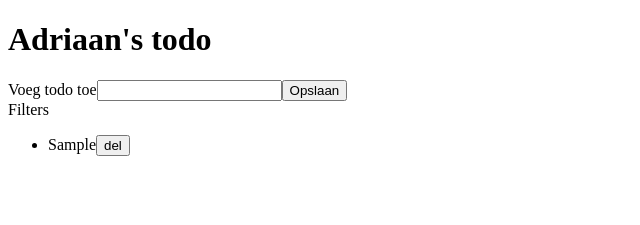
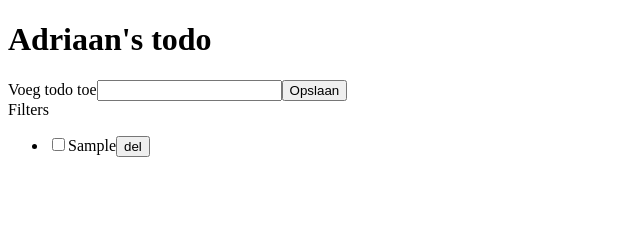
Before and after one commit to adriaanglibert/todo-react, a React (Create React App) app: page / in a window 1280 px wide. Both pictures are taken after typing "Sample" into the empty fields and a click on the button "Opslaan". Shown: the top 225 px of the page, without its empty margins (0-640 px from the left). Built offline with nearby package versions, Linux system fonts and the light colour scheme.

Commit message:
✨ Add completed toggle

```diff
--- a/src/App.js
+++ b/src/App.js
@@ -26,6 +26,20 @@ function App() {
     setTodos(filteredTodos);
   }
 
+  const toggleCompleted = (id) => {
+    const updatedTodos = todos.map(todo => {
+      if (id === todo.id) {
+        return {
+          ...todo,
+          completed: !todo.completed
+        };
+      }
+      return todo;
+    });
+
+    setTodos(updatedTodos);
+  }
+
   return (
     <div className="App">
       <Heading>Adriaan's todo</Heading>
@@ -35,7 +49,10 @@ function App() {
           todos.length ?
           <>
             <Filters />
-            <TodoList handleDelete={removeTodo} todos={todos} />
+            <TodoList
+              handleToggleCompleted={toggleCompleted}
+              handleDelete={removeTodo}
+              todos={todos} />
           </>
           :
           <p>
--- a/src/components/Todo.jsx
+++ b/src/components/Todo.jsx
@@ -1,18 +1,25 @@
-import React from 'react'
+import React, { useState } from "react";
 
-const Todo = ({todo, handleDelete}) => {
-const {id, completed, name} = todo;
+const Todo = ({ todo, handleDelete, handleToggleCompleted }) => {
+  const { id, completed, name } = todo;
+  const [checked, setChecked] = useState(todo.completed);
 
-const handleClick = (id) => {
+  const handleClick = (id) => {
     handleDelete(id);
-}
+  };
+
+  const handleChange = (e) => {
+    setChecked(e.target.checked);
+    handleToggleCompleted(id);
+  };
 
   return (
-    <li>{name}
-    <button onClick={() => handleClick(id)}>
-        del
-    </button></li>
-  )
-}
+    <li>
+      <input checked={checked} onChange={handleChange} type="checkbox" />
+      {name}
+      <button onClick={() => handleClick(id)}>del</button>
+    </li>
+  );
+};
 
-export default Todo
+export default Todo;
--- a/src/components/TodoList.jsx
+++ b/src/components/TodoList.jsx
@@ -1,11 +1,12 @@
 import React from 'react'
 import Todo from './Todo';
 
-const TodoList = ({todos, handleDelete}) => {
+const TodoList = ({todos, handleDelete, handleToggleCompleted}) => {
   return (
     <ul>
         {
             todos.map(todo => <Todo
+                    handleToggleCompleted={handleToggleCompleted}
                     handleDelete={handleDelete}
                     todo={todo}
                     key={todo.id}/>)
```
